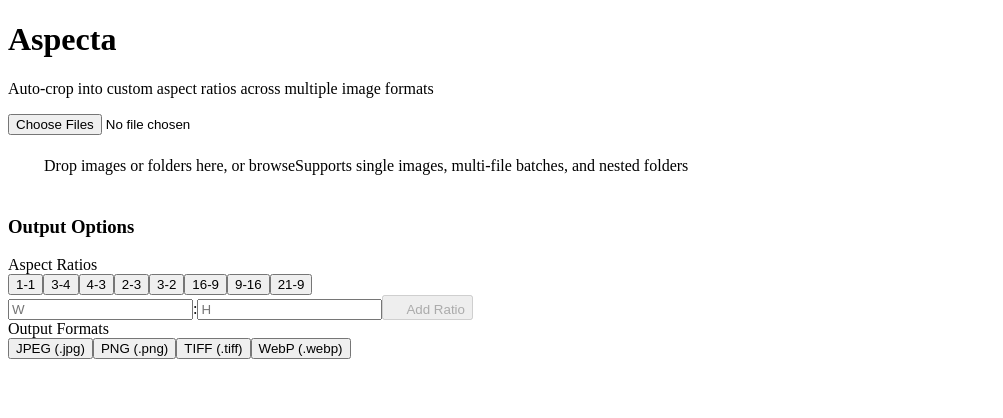
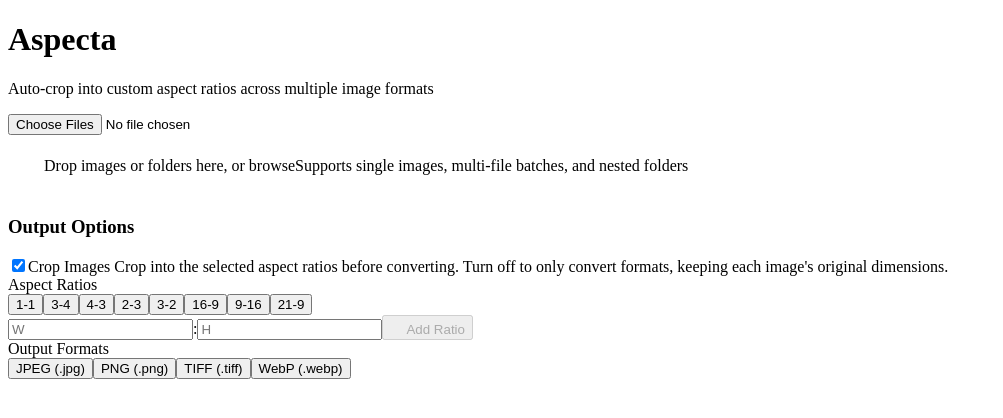
Before and after one commit to gradylink/aspecta, a Vue app: page / in a window 1280 px wide. Shown: the top 418 px of the page, without its empty margins (0-1003 px from the left). Built offline with nearby package versions, Linux system fonts and the light colour scheme; some icons are missing; the HTML template or start-up script is replaced by a standard one.

Commit message:
feat: add no crop mode

```diff
--- a/src/App.vue
+++ b/src/App.vue
@@ -62,6 +62,7 @@ const AVAILABLE_FORMATS: FormatSpec[] = [
 const availableRatios = ref<AspectRatioSpec[]>([...DEFAULT_RATIOS]);
 const selectedRatioIds = ref<string[]>(["1-1", "3-4", "4-3", "2-3", "3-2"]);
 const selectedFormatIds = ref<string[]>(["jpg", "png", "tiff"]);
+const cropEnabled = ref(true);
 
 const customWidth = ref<number | null>(null);
 const customHeight = ref<number | null>(null);
@@ -93,7 +94,9 @@ const selectedFormats = computed(() =>
 );
 
 const totalOutputsPerImage = computed(() =>
-  selectedRatios.value.length * selectedFormats.value.length
+  cropEnabled.value
+    ? selectedRatios.value.length * selectedFormats.value.length
+    : selectedFormats.value.length
 );
 
 const totalOutputFiles = computed(() =>
@@ -306,18 +309,21 @@ const startProcessing = async () => {
   );
 
   const options = {
-    ratios: selectedRatios.value.map(({ id, label, wRatio, hRatio }) => ({
-      id,
-      label,
-      wRatio,
-      hRatio,
-    })),
+    ratios: cropEnabled.value
+      ? selectedRatios.value.map(({ id, label, wRatio, hRatio }) => ({
+        id,
+        label,
+        wRatio,
+        hRatio,
+      }))
+      : [],
     formats: selectedFormats.value.map(({ id, extension, folder }) => ({
       id,
       extension,
       folder,
     })),
     frames: JSON.parse(JSON.stringify(toRaw(finalFrameResults.value))),
+    cropEnabled: cropEnabled.value,
   };
   const worker = new Worker(
     new URL("./workers/processor.worker.ts", import.meta.url),
@@ -377,11 +383,17 @@ const startProcessing = async () => {
 };
 
 const prepareFraming = () => {
-  if (
-    queue.value.length === 0 ||
-    !selectedRatios.value.length ||
-    !selectedFormats.value.length
-  ) {
+  if (queue.value.length === 0 || !selectedFormats.value.length) {
+    return;
+  }
+
+  if (!cropEnabled.value) {
+    finalFrameResults.value = [];
+    startProcessing();
+    return;
+  }
+
+  if (!selectedRatios.value.length) {
     return;
   }
 
@@ -459,6 +471,24 @@ const handleFramingCancel = () => {
       </div>
 
       <div class="options-group">
+        <label class="toggle-row">
+          <input
+            type="checkbox"
+            v-model="cropEnabled"
+            :disabled="isProcessing"
+          />
+          <span class="toggle-text">
+            <span class="toggle-title">Crop Images</span>
+            <span class="toggle-hint">
+              Crop into the selected aspect ratios before converting. Turn
+              off to only convert formats, keeping each image's original
+              dimensions.
+            </span>
+          </span>
+        </label>
+      </div>
+
+      <div class="options-group" :class="{ 'group-disabled': !cropEnabled }">
         <label class="group-label">Aspect Ratios</label>
         <div class="chip-grid">
           <button
@@ -467,7 +497,7 @@ const handleFramingCancel = () => {
             type="button"
             class="chip"
             :class="{ active: selectedRatioIds.includes(ratio.id) }"
-            :disabled="isProcessing"
+            :disabled="isProcessing || !cropEnabled"
             @click="toggleRatio(ratio.id)"
           >
             {{ ratio.label }}
@@ -480,7 +510,7 @@ const handleFramingCancel = () => {
             type="number"
             placeholder="W"
             min="1"
-            :disabled="isProcessing"
+            :disabled="isProcessing || !cropEnabled"
             @keyup.enter="addCustomRatio"
           />
           <span class="ratio-separator">:</span>
@@ -489,13 +519,13 @@ const handleFramingCancel = () => {
             type="number"
             placeholder="H"
             min="1"
-            :disabled="isProcessing"
+            :disabled="isProcessing || !cropEnabled"
             @keyup.enter="addCustomRatio"
           />
           <button
             type="button"
             class="btn-secondary"
-            :disabled="isProcessing || !customWidth || !customHeight"
+            :disabled="isProcessing || !cropEnabled || !customWidth || !customHeight"
             @click="addCustomRatio"
           >
             <RiAddLine size="16px" />
@@ -588,8 +618,12 @@ const handleFramingCancel = () => {
 
     <div v-if="hasFiles" class="specs-summary">
       <RiImageLine size="18px" class="icon-accent" />
-      <span>
+      <span v-if="cropEnabled">
         {{ queue.length }} {{ queue.length === 1 ? "image" : "images" }} &times; {{ selectedRatios.length }} ratios &times; {{ selectedFormats.length }} formats =
+        <strong>{{ totalOutputFiles }} files total</strong>
+      </span>
+      <span v-else>
+        {{ queue.length }} {{ queue.length === 1 ? "image" : "images" }} &times; {{ selectedFormats.length }} formats (no cropping) =
         <strong>{{ totalOutputFiles }} files total</strong>
       </span>
     </div>
@@ -598,7 +632,7 @@ const handleFramingCancel = () => {
       <button
         v-if="!isProcessing && !downloadUrl"
         class="btn primary"
-        :disabled="!selectedRatios.length || !selectedFormats.length"
+        :disabled="(cropEnabled && !selectedRatios.length) || !selectedFormats.length"
         @click="prepareFraming"
       >
         <RiCheckDoubleLine size="20px" />
@@ -612,7 +646,7 @@ const handleFramingCancel = () => {
           <span>{{ totalProgress }}%</span>
         </div>
         <p class="status-text">
-          Cropping and converting images...
+          {{ cropEnabled ? "Cropping and converting images..." : "Converting images..." }}
           <span v-if="formattedEta">({{ formattedEta }})</span>
         </p>
       </div>
--- a/src/styles/main.css
+++ b/src/styles/main.css
@@ -156,6 +156,48 @@ body {
   text-transform: uppercase;
   letter-spacing: 0.05em;
   color: var(--text-muted);
+}
+
+.group-disabled {
+  opacity: 0.5;
+}
+
+.toggle-row {
+  display: flex;
+  align-items: flex-start;
+  gap: 0.65rem;
+  cursor: pointer;
+
+  input[type="checkbox"] {
+    margin-top: 0.2rem;
+    width: 16px;
+    height: 16px;
+    accent-color: var(--accent-color);
+    cursor: pointer;
+    flex-shrink: 0;
+
+    &:disabled {
+      cursor: not-allowed;
+    }
+  }
+}
+
+.toggle-text {
+  display: flex;
+  flex-direction: column;
+  gap: 0.15rem;
+}
+
+.toggle-title {
+  font-size: 0.9rem;
+  font-weight: 600;
+  color: var(--text-color);
+}
+
+.toggle-hint {
+  font-size: 0.78rem;
+  color: var(--text-muted);
+  line-height: 1.35;
 }
 
 .chip-grid {
--- a/src/workers/processor.worker.ts
+++ b/src/workers/processor.worker.ts
@@ -24,6 +24,7 @@ interface ProcessOptions {
   ratios: AspectRatioSpec[];
   formats: FormatSpec[];
   frames: FrameResult[];
+  cropEnabled: boolean;
 }
 
 let vipsInstance: typeof Vips | null = null;
@@ -42,12 +43,21 @@ self.onmessage = async (
   }>,
 ) => {
   const { files, options } = e.data;
-  const { ratios, formats, frames } = options;
+  const { ratios, formats, frames, cropEnabled } = options;
 
-  if (!ratios.length || !formats.length) {
+  if (!formats.length) {
     self.postMessage({
       type: "ERROR",
-      error: "At least one aspect ratio and format must be selected.",
+      error: "At least one output format must be selected.",
+    });
+    return;
+  }
+
+  if (cropEnabled && !ratios.length) {
+    self.postMessage({
+      type: "ERROR",
+      error:
+        "At least one aspect ratio must be selected when cropping is enabled.",
     });
     return;
   }
@@ -62,7 +72,8 @@ self.onmessage = async (
 
     let completedTasks = 0;
     let successfulFiles = 0;
-    const totalTasks = files.length * ratios.length;
+    const tasksPerFile = cropEnabled ? ratios.length : 1;
+    const totalTasks = files.length * tasksPerFile;
 
     for (const fileItem of files) {
       self.postMessage({ type: "FILE_START", fileId: fileItem.id });
@@ -73,6 +84,8 @@ self.onmessage = async (
         const baseName = fileItem.name.replace(/\.[^/.]+$/, "");
         const inputBytes = new Uint8Array(fileItem.buffer);
         const image = vips.Image.newFromBuffer(inputBytes);
+
+        if (cropEnabled) {
           const imgWidth = image.width;
           const imgHeight = image.height;
 
@@ -128,12 +141,35 @@ self.onmessage = async (
               progress: Math.round((completedTasks / totalTasks) * 100),
             });
           }
+        } else {
+          for (const fmt of formats) {
+            const folder = folderMap.get(fmt.id);
+            if (!folder) continue;
+
+            let buf: Uint8Array;
+            if (fmt.id === "jpg") {
+              buf = image.writeToBuffer(fmt.extension, { Q: 90 });
+            } else {
+              buf = image.writeToBuffer(fmt.extension);
+            }
+
+            folder.file(`${baseName}${fmt.extension}`, buf);
+          }
+
+          completedTasks++;
+          ratiosCompletedForFile++;
+
+          self.postMessage({
+            type: "PROGRESS",
+            progress: Math.round((completedTasks / totalTasks) * 100),
+          });
+        }
 
         image.delete();
         successfulFiles++;
         self.postMessage({ type: "FILE_DONE", fileId: fileItem.id });
       } catch (fileErr) {
-        const remaining = ratios.length - ratiosCompletedForFile;
+        const remaining = tasksPerFile - ratiosCompletedForFile;
         completedTasks += remaining;
 
         self.postMessage({
```
Lines whose indentation alone changed are shown as unchanged.
